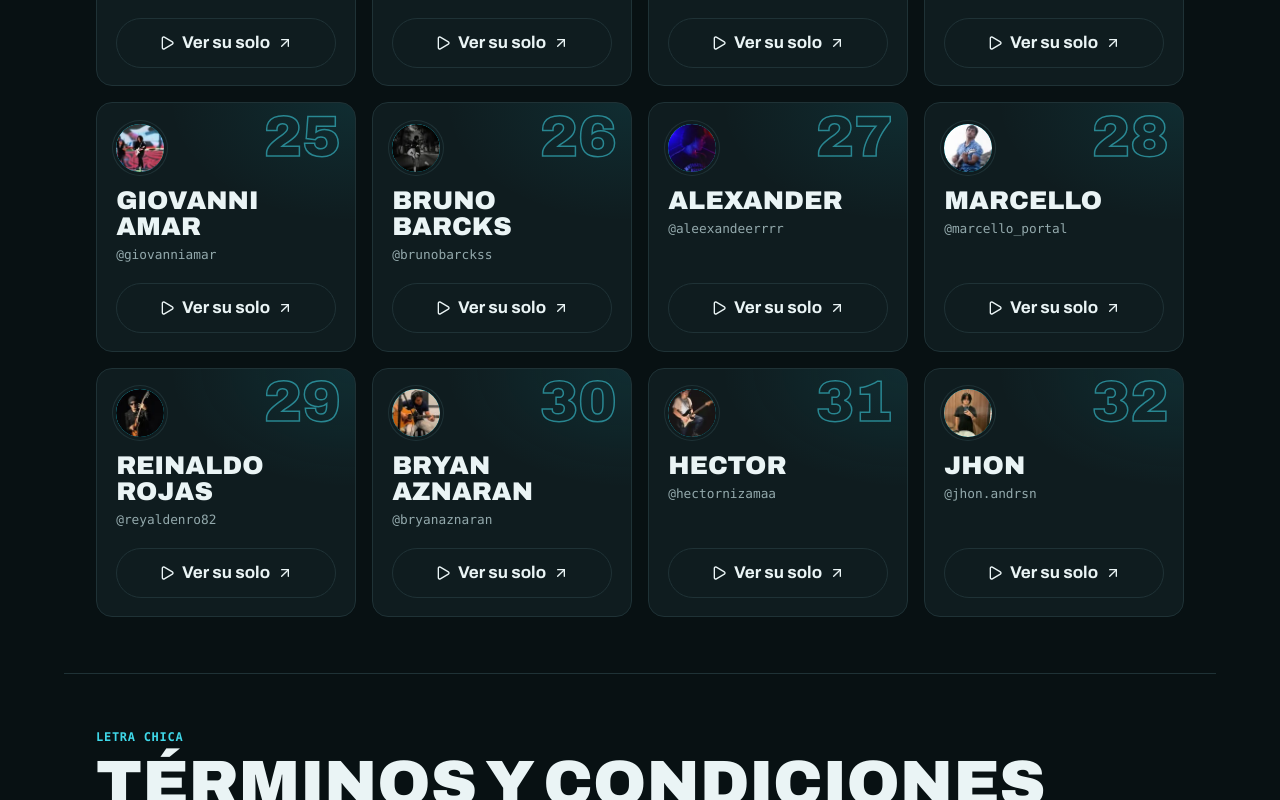
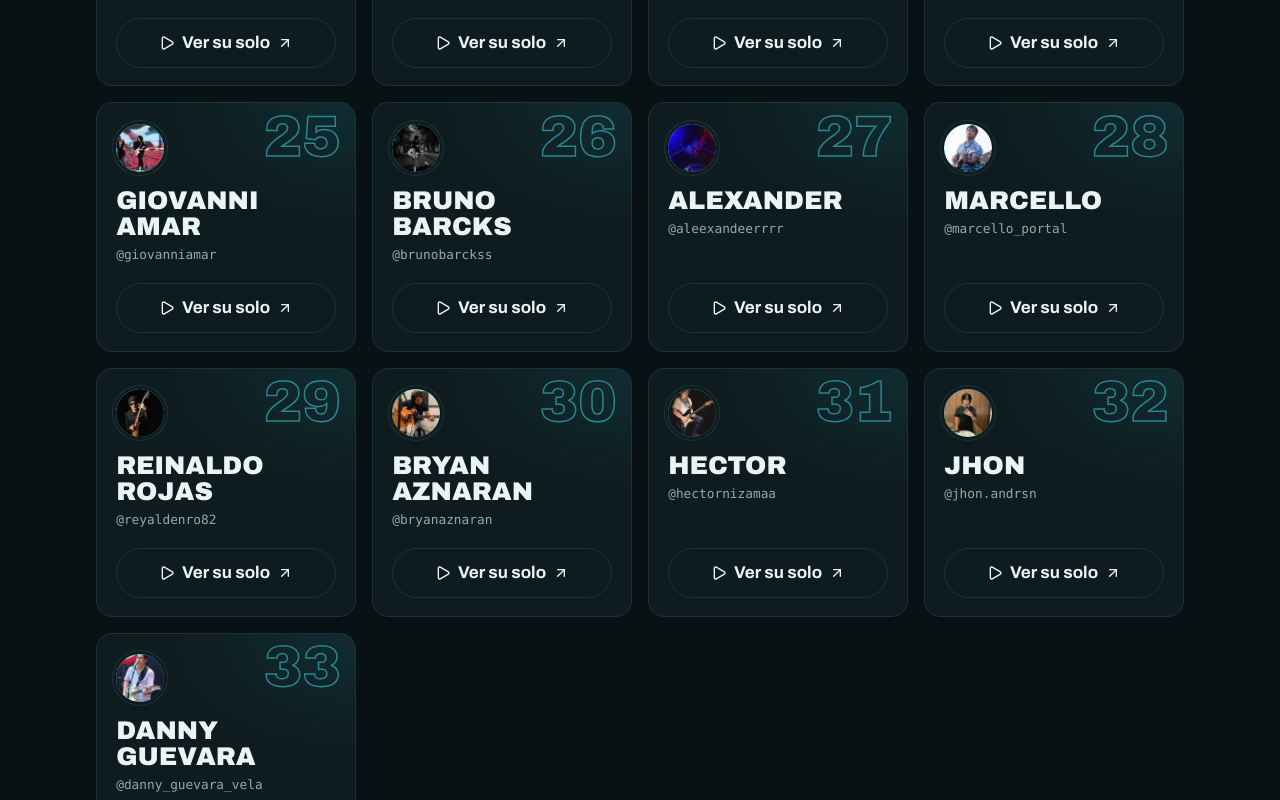
Before and after one commit to erp-project-dev/pg-tournament, a React (Vite) app: page / in a window 1280 px wide. Shown: the part 4680-5480 px from the top of the page. Built offline with nearby package versions, Linux system fonts and the light colour scheme; a web font is replaced by a local one.

Commit message:
feat: agregar participantes (1 nuevo)
Co-Authored-By: Claude Opus 5.5 <noreply@anthropic.com>

```diff
--- a/src/Landing.tsx
+++ b/src/Landing.tsx
@@ -123,6 +123,7 @@ const PARTICIPANTS = [
   { user: "bryanaznaran", name: "Bryan Aznaran", reel: "https://www.instagram.com/p/De04lagNM5L/" },
   { user: "hectornizamaa", name: "Hector", reel: "https://www.instagram.com/p/De3O3YItZBr/" },
   { user: "jhon.andrsn", name: "Jhon", reel: "https://www.instagram.com/p/De5qsh2Oqis/" },
+  { user: "danny_guevara_vela", name: "Danny Guevara", reel: "https://www.instagram.com/p/De6GY2nO2ya/" },
 ];
 
 const TERMS = [
```
Also changed, not shown: public/participants/danny_guevara_vela.webp (added).
